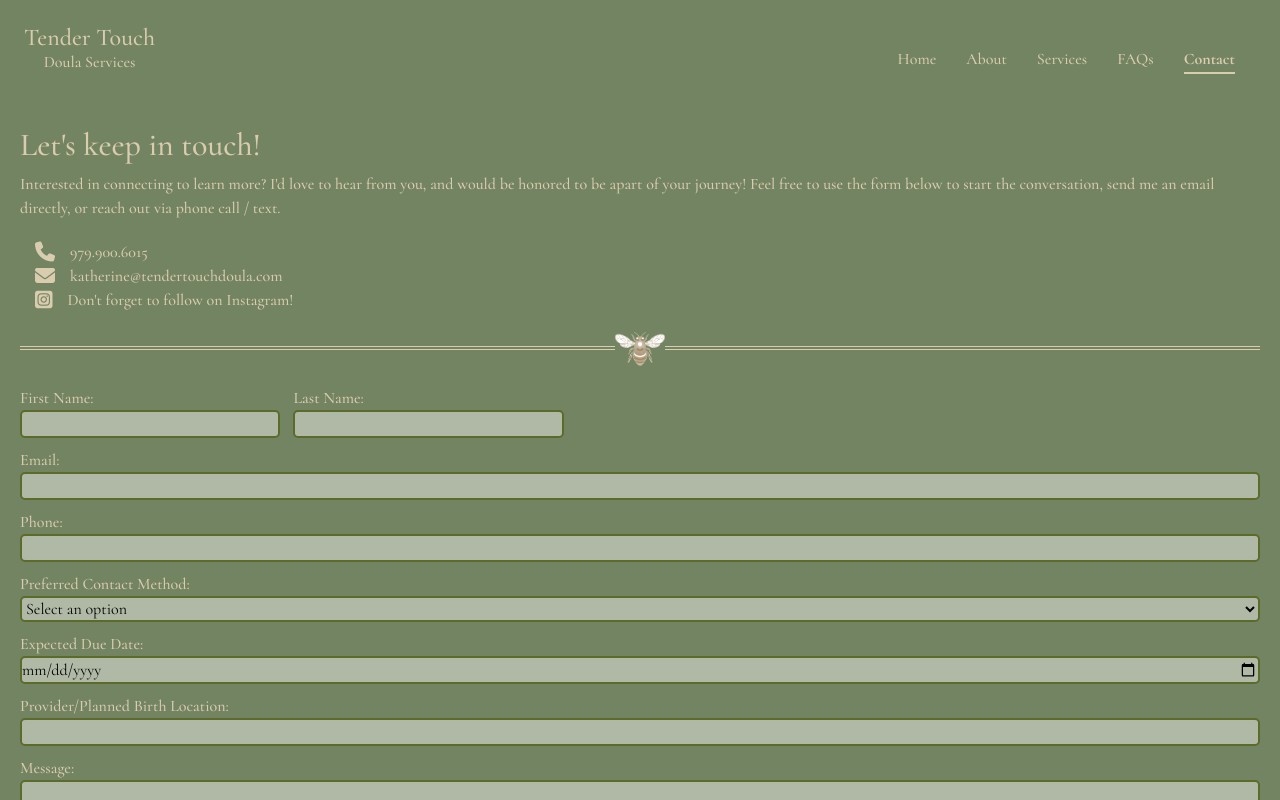
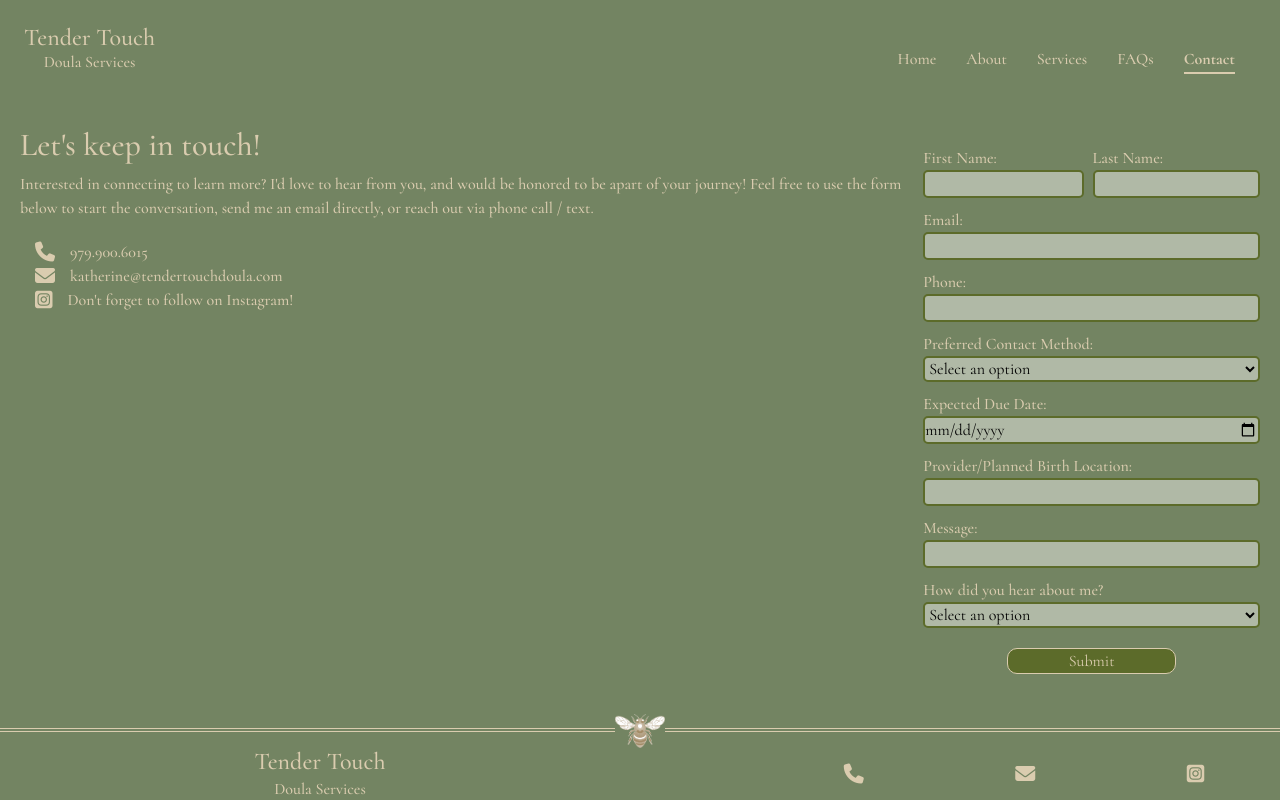
Before and after one commit to AHudg/holistic, a React (Vite) app: page /contact in a window 1280 px wide. Shown: the top 800 px of the page. Built offline with nearby package versions, Linux system fonts and the light colour scheme.

Commit message:
Added screen size breakpoint layout for pagebreak in contact

```diff
--- a/src/pages/Contact/Contact.jsx
+++ b/src/pages/Contact/Contact.jsx
@@ -1,15 +1,33 @@
+import { useState, useEffect } from "react";
+
 import PageBreak from "../../components/PageBreak/PageBreak.jsx";
 import "./contact.css";
 
 function Contact({}) {
+  const [screenSize, setScreenSize] = useState(window.innerWidth);
+  const breakpoint = 1200;
+
+  useEffect(() => {
+    const handleResize = () => {
+      setScreenSize(window.innerWidth);
+    };
+
+    window.addEventListener("resize", handleResize);
+
+    return () => {
+      window.removeEventListener("resize", handleResize);
+    };
+  }, []);
+
   return (
     <section className="contactPage">
+      <div>
         <h2>Let's keep in touch!</h2>
         <p>
           Interested in connecting to learn more? I'd love to hear from you, and
-        would be honored to be apart of your journey! Feel free to use the form
-        below to start the conversation, send me an email directly, or reach out
-        via phone call / text.
+          would be honored to be apart of your journey! Feel free to use the
+          form below to start the conversation, send me an email directly, or
+          reach out via phone call / text.
         </p>
 
         <div className="info">
@@ -30,8 +48,14 @@ function Contact({}) {
           </a>
           <p>Don't forget to follow on Instagram!</p>
         </div>
+      </div>
 
+      <div>
+        {screenSize <= breakpoint ? (
           <PageBreak textColor={"var(--paleCrumble)"} />
+        ) : (
+          ""
+        )}
 
         <form name="contact" method="post">
           <input type="hidden" name="form-name" value="contact"></input>
@@ -90,6 +114,7 @@ function Contact({}) {
             Submit
           </button>
         </form>
+      </div>
     </section>
   );
 }
--- a/src/pages/Contact/contact.css
+++ b/src/pages/Contact/contact.css
@@ -5,11 +5,11 @@
   background-color: var(--sage);
 }
 
-.contactPage > h2 {
+.contactPage > div > h2 {
   font-size: 2rem;
 }
 
-.contactPage > p {
+.contactPage > div > p {
   margin-bottom: 20px;
 }
 
@@ -51,9 +51,6 @@ select {
   border: 2px solid var(--meadow);
 }
 
-input:focus {
-}
-
 #firstName {
   width: 95%;
   margin-right: 5%;
@@ -87,6 +84,9 @@ input:focus {
 }
 
 @media screen and (min-width: 1200px) {
+  .contactPage {
+    display: flex;
+  }
 }
 
 @media screen and (min-width: 1400px) {
```
Lines whose indentation alone changed are shown as unchanged.
